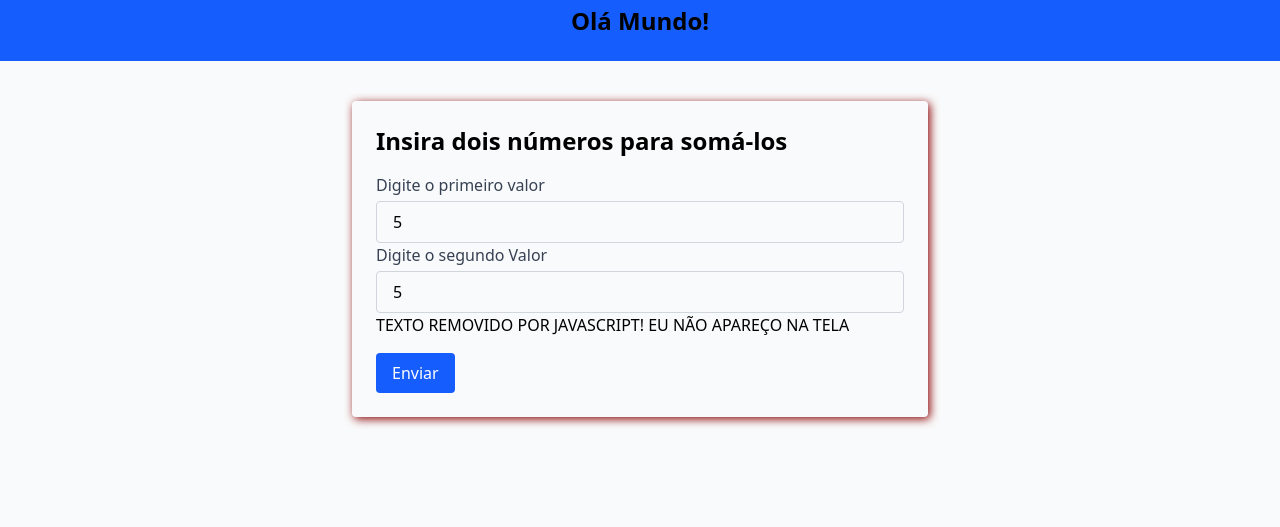
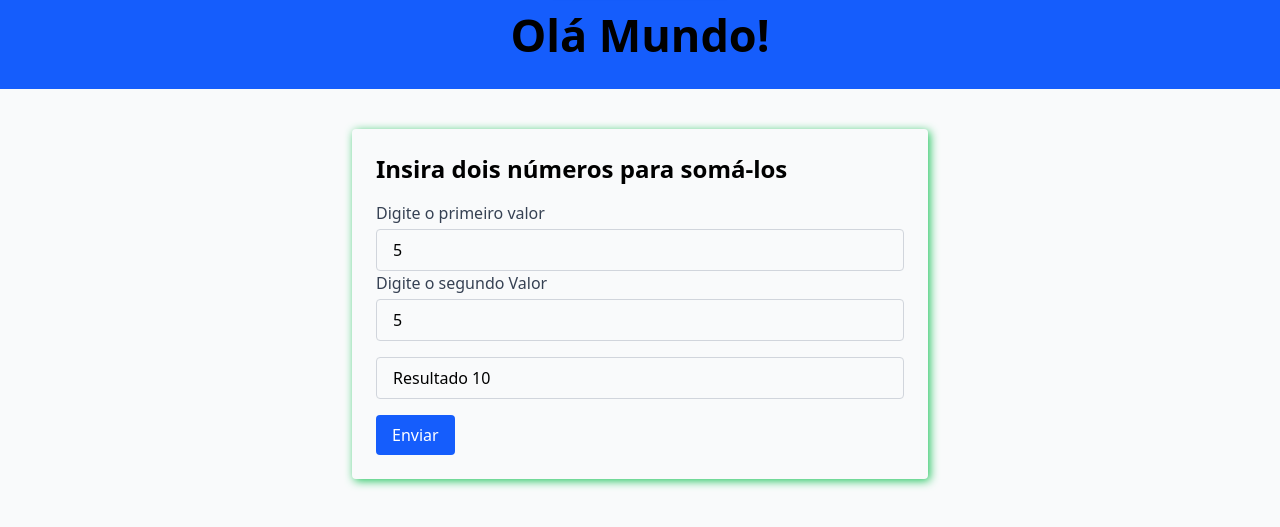
Before and after one commit to AS-Gaspar/js-univali, a website: page public/index.html in a window 1280 px wide. Both pictures are taken after typing "5", "5" into the empty fields and a click on the button "Enviar". Shown: the part 203-730 px from the top of the page. Drawn offline with Linux system fonts and the light colour scheme.

Commit message:
exercicio finalizado

```diff
--- a/public/index.html
+++ b/public/index.html
@@ -10,11 +10,11 @@
 <header class="bg-blue-600">
     <div class="container mx-auto p-2 flex-col justify-between items-center">
         <img src="imgs/logo-univali.png" class="mx-auto w-48 h-48 max-w-xs rounded-lg shadow" alt="Logo Univali">
-        <h1 class="text-center text-2xl font-semibold mb-4 m-2">Olá Mundo!</h1>
+        <h1 id="" class="helloWorld text-center text-2xl font-semibold mb-4 m-2">Olá Mundo!</h1>
     </div>
 </header>
 <body class="bg-gray-50">
-    <main name="container" class="max-w-xl mx-auto mt-10 p-6 rounded" style="box-shadow: 2px 2px 10px darkred;">
+    <main name="main" class="max-w-xl mx-auto mt-10 p-6 rounded" style="box-shadow: 2px 2px 10px darkred;">
         <h1 class="text-2xl font-semibold mb-4">Insira dois números para somá-los</h1>
         <form onsubmit="addNumbers(event)">
             <div>
@@ -27,7 +27,7 @@
                 <input type="number" name="secondNumber" id="secondNumber" placeholder="Segundo valor"
                     class="w-full px-4 py-2 border border-gray-300 rounded focus:outline-none focus:ring-2 focus:ring-blue-500">
             </div>
-            <div id="result" class="hidden\">TEXTO REMOVIDO POR JAVASCRIPT! EU NÃO APAREÇO NA TELA</div>
+            <div hidden name="switchName" id="result" class="w-full px-4 py-2 mt-4 border border-gray-300 rounded focus:outline-none focus:ring-2 focus:ring-blue-500"></div>
             <button type="submit" class="bg-blue-600 text-white px-4 py-2 mt-4 rounded hover:bg-blue-700 ">
                 Enviar
             </button>
--- a/public/js/main.js
+++ b/public/js/main.js
@@ -3,15 +3,21 @@ function addNumbers(event) {
     const firstNumber = Number(document.getElementById('firstNumber').value)
     const secondNumber = Number(document.getElementById('secondNumber').value)
     const inputSum = document.getElementById('result')
-    const container = document.getElementsByName('container')[0]
+    const container = document.getElementsByName('main')[0]
+    const helloWorld = document.getElementsByClassName('helloWorld')[0]
+
+    inputSum.innerHTML = ''
+
     if (!isNaN(firstNumber) && !isNaN(secondNumber)) {
         const sum = firstNumber + secondNumber
-        const textResult = inputSum.appendChild('h3')
+        const textResult = document.createElement('h3')
         textResult.innerText = `Resultado ${sum}`
-        inputSum.classList.remove('hidden');
+        inputSum.appendChild(textResult)
+        inputSum.removeAttribute('hidden');
         container.style.boxShadow = '2px 2px 10px rgb(34, 197, 94)'
+        helloWorld.style.fontSize = '45px'
     } else {
         inputSum.innerText = 'Por favor, insira dois números válidos.';
-        inputSum.classList.remove('hidden');
+        inputSum.removeAttribute('hidden');
     }
 }
```
